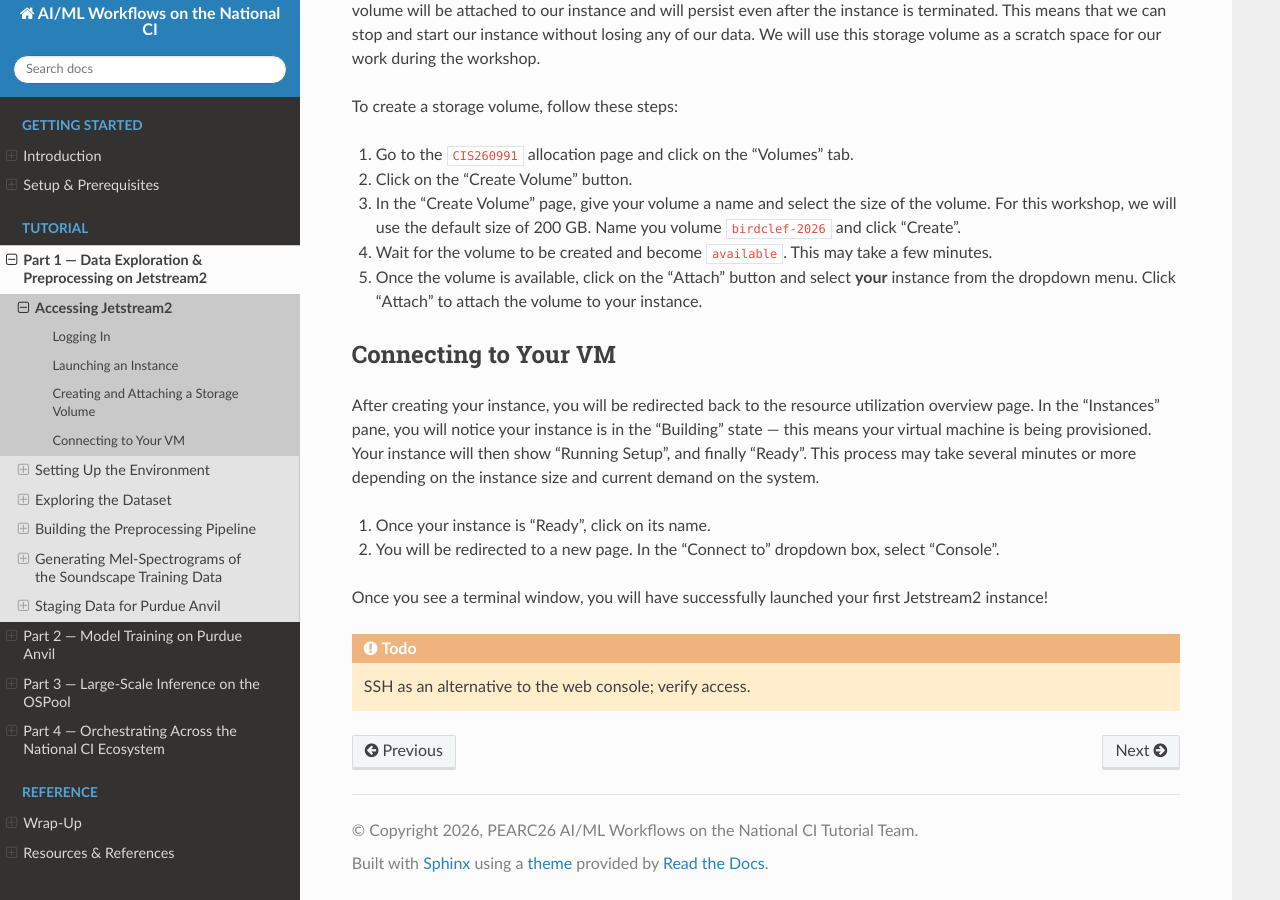
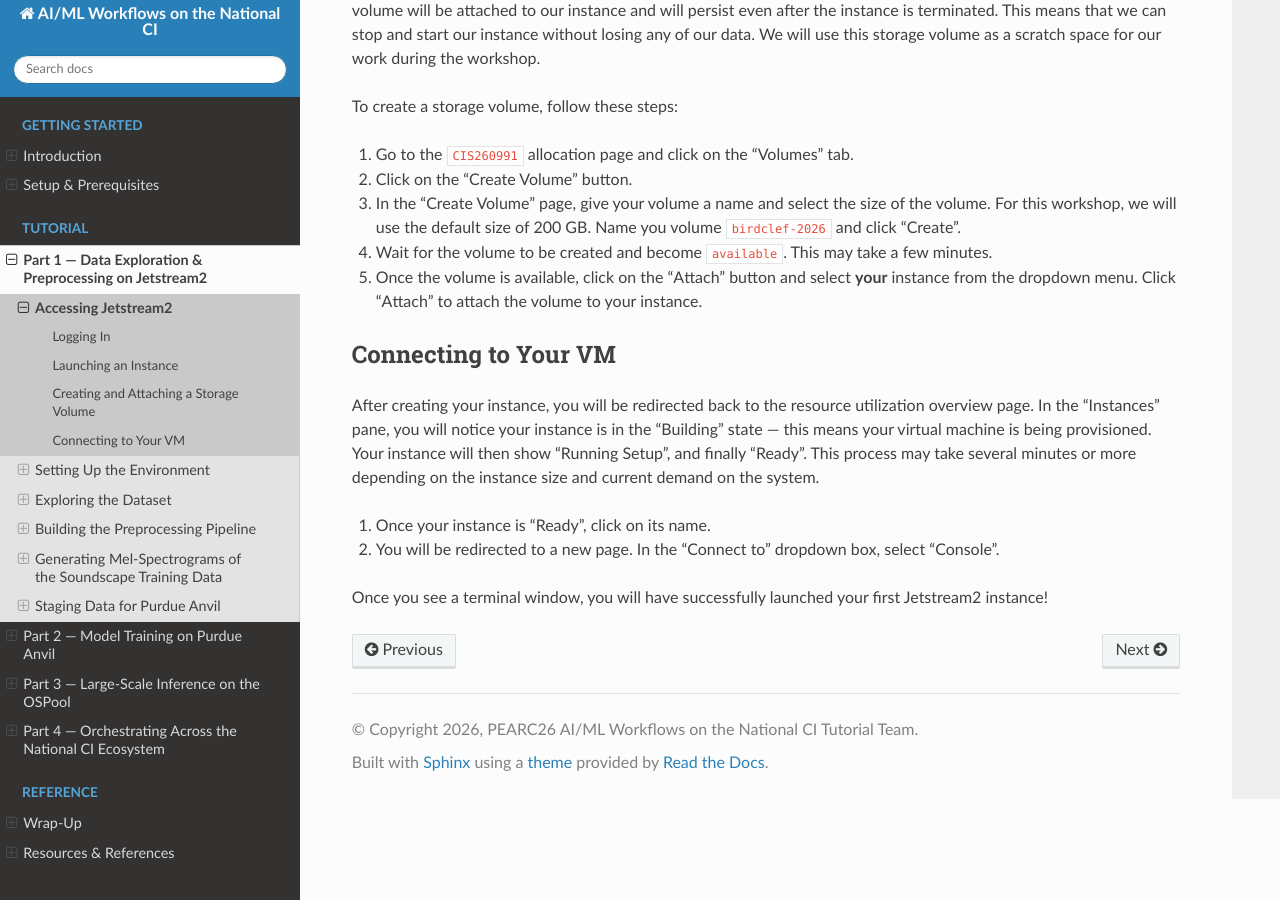
Before and after one commit to dmora127/PEARC26-AIML-on-National-CI, a Sphinx documentation site: the page built from docs/source/part1-jetstream2/accessing-jetstream2.rst, in a window 1280 px wide and 900 px high, scrolled down 1293 px. Built offline with Sphinx 7.4.7 and the Read the Docs theme 3.1.0, drawn with Linux system fonts in a browser that asks for light colours; pages that are not in the unit, such as notebooks, are missing from menus.

Commit message:
removed ssh instructions

```diff
--- a/docs/source/part1-jetstream2/accessing-jetstream2.rst
+++ b/docs/source/part1-jetstream2/accessing-jetstream2.rst
@@ -98,5 +98,3 @@ instance size and current demand on the system.
 
 Once you see a terminal window, you will have successfully launched your first
 Jetstream2 instance!
-
-.. todo:: SSH as an alternative to the web console; verify access.
```
